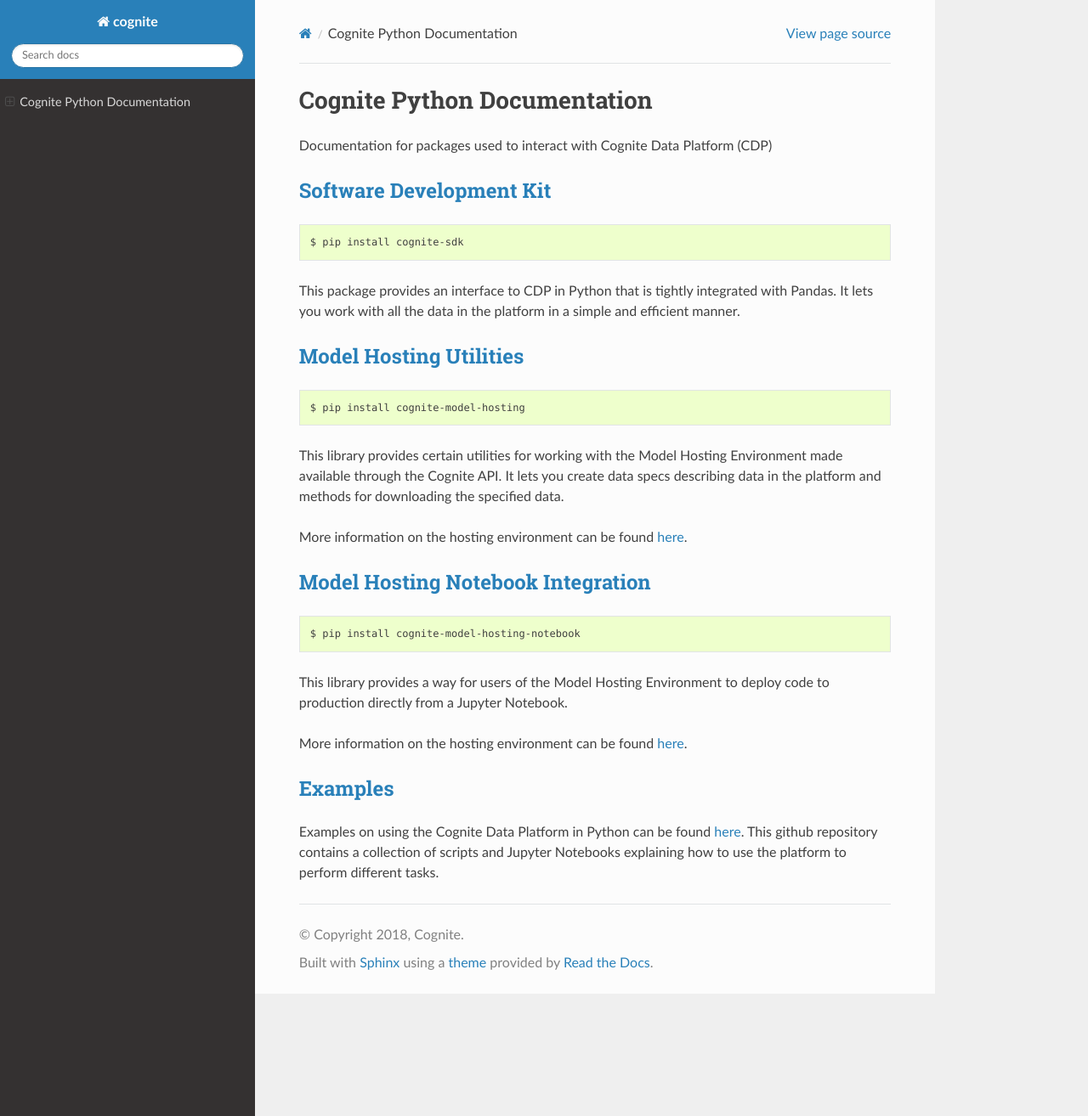
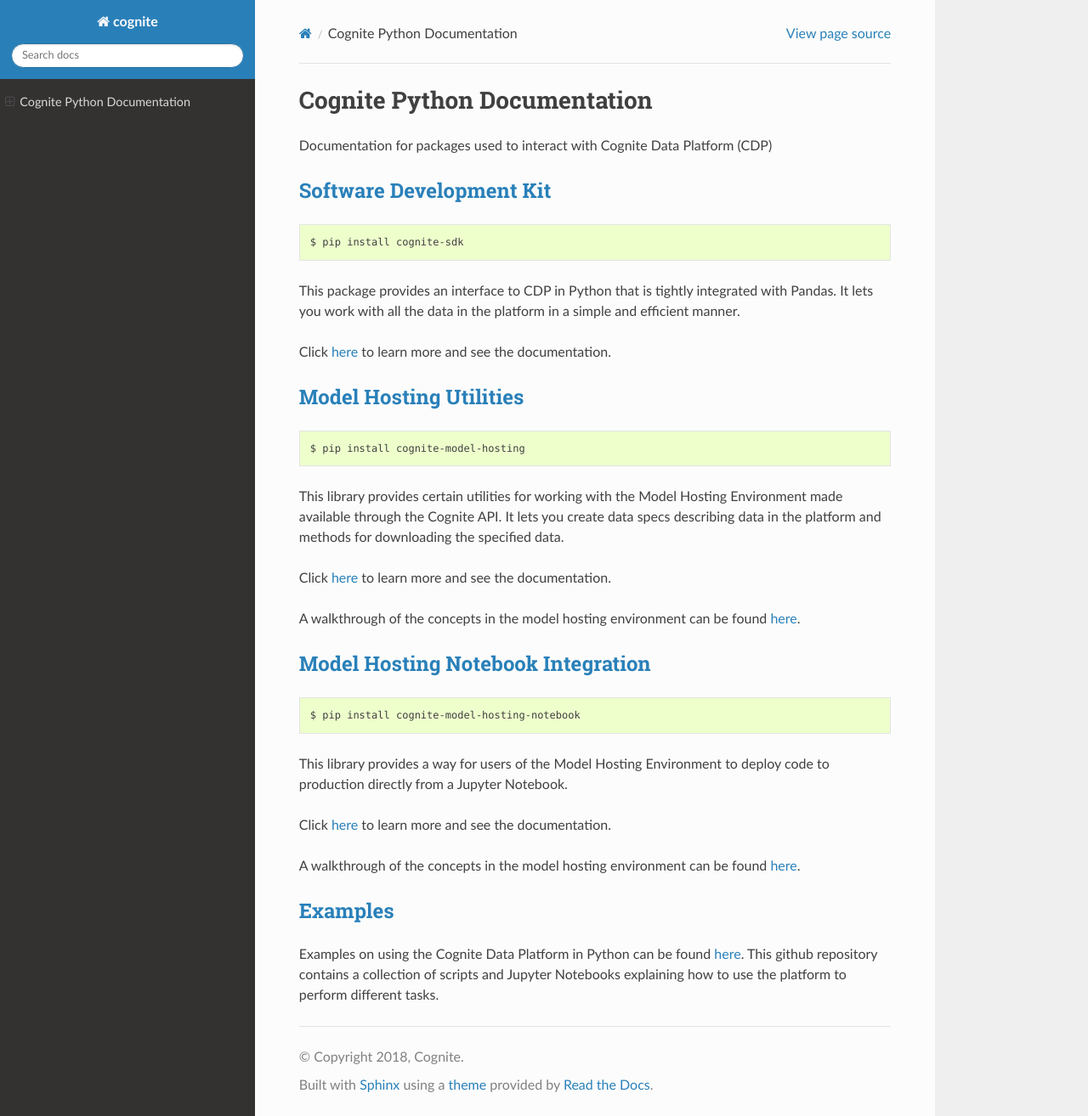
Before and after one commit to cognitedata/cognite-python-docs, a Sphinx documentation site: the page built from docs/source/index.rst, in a window 1280 px wide and 1314 px high. Shown: the whole window at 85% size. Built offline with Sphinx 7.4.7 and the Read the Docs theme 2.0.0, drawn with Linux system fonts in a browser that asks for light colours.

Commit message:
Update docs landing page

```diff
--- a/docs/source/index.rst
+++ b/docs/source/index.rst
@@ -12,6 +12,9 @@
 This package provides an interface to CDP in Python that is tightly integrated with Pandas.
 It lets you work with all the data in the platform in a simple and efficient manner.
 
+Click `here <https://cognite-docs.readthedocs-hosted.com/projects/cognite-sdk-python/>`__ to learn more and see the
+documentation.
+
 `Model Hosting Utilities <https://cognite-docs.readthedocs-hosted.com/projects/cognite-model-hosting/>`_
 ^^^^^^^^^^^^^^^^^^^^^^^^^^^^^^^^^^^^^^^^^^^^^^^^^^^^^^^^^^^^^^^^^^^^^^^^^^^^^^^^^^^^^^^^^^^^^^^^^^^^^^^^^^^^^^^^^^
 .. code-block:: bash
@@ -22,7 +25,10 @@
 through the Cognite API. It lets you create data specs describing data in the platform and methods for
 downloading the specified data.
 
-More information on the hosting environment can be found `here <https://doc.cognitedata.com/concepts/#cognite-model-hosting>`_.
+Click `here <https://cognite-docs.readthedocs-hosted.com/projects/cognite-model-hosting/>`__ to learn more and see the
+documentation.
+
+A walkthrough of the concepts in the model hosting environment can be found `here <https://doc.cognitedata.com/dev/concepts/model_hosting/>`_.
 
 `Model Hosting Notebook Integration <https://cognite-docs.readthedocs-hosted.com/projects/cognite-model-hosting-notebook/>`_
 ^^^^^^^^^^^^^^^^^^^^^^^^^^^^^^^^^^^^^^^^^^^^^^^^^^^^^^^^^^^^^^^^^^^^^^^^^^^^^^^^^^^^^^^^^^^^^^^^^^^^^^^^^^^^^^^^^^^^^^^^^^^^^^^^^^^^^^
@@ -33,7 +39,10 @@
 This library provides a way for users of the Model Hosting Environment to deploy code to production
 directly from a Jupyter Notebook.
 
-More information on the hosting environment can be found `here <https://doc.cognitedata.com/concepts/#cognite-model-hosting>`_.
+Click `here <https://cognite-docs.readthedocs-hosted.com/projects/cognite-model-hosting-notebook/>`__ to learn more and see the
+documentation.
+
+A walkthrough of the concepts in the model hosting environment can be found `here <https://doc.cognitedata.com/dev/concepts/model_hosting/>`__.
 
 `Examples <https://github.com/cognitedata/cognite-python-docs>`_
 ^^^^^^^^^^^^^^^^^^^^^^^^^^^^^^^^^^^^^^^^^^^^^^^^^^^^^^^^^^^^^^^^
```
